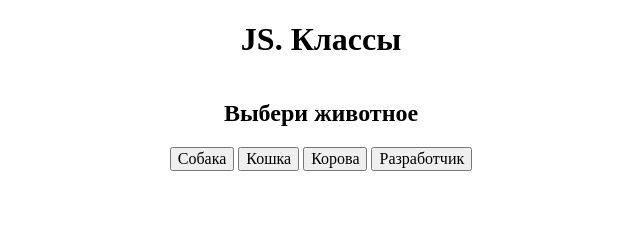
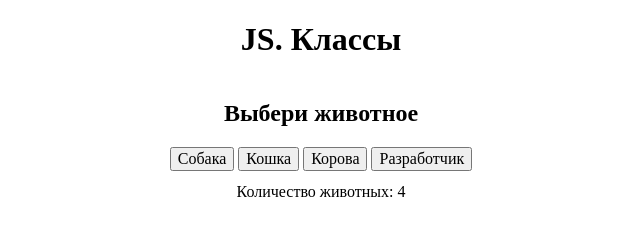
Before and after one commit to front-dev-071/pet-project, a website with bundled scripts: page index.html in a window 1280 px wide. Shown: the whole page, without its empty margins (319-959 px from the left). Built offline with nearby package versions, Linux system fonts and the light colour scheme.

Commit message:
refactor: добавить статический метод подсчёта животных

```diff
--- a/index.html
+++ b/index.html
@@ -21,6 +21,7 @@
 			</div>
 
 			<div class="animals__voice-container text" id="voiceContainer"></div>
+			<div class="animals__count-container text" id="countContainer"></div>
 		</div>
 
 		<script src="/js/index.js" type="module"></script>
--- a/js/animal/Animal.js
+++ b/js/animal/Animal.js
@@ -1,4 +1,4 @@
-class Animal {
+export class Animal {
 	static count = 0;
 
 	constructor(name = "Jonh Doe", voice) {
@@ -7,6 +7,10 @@ class Animal {
 
 		Animal.count++;
 	}
+
+	static countAnimals() {
+		return Animal.count;
+}
 
 	speak() {
 		return `${this.name} говорит «${this.voice}»`;
--- a/js/index.js
+++ b/js/index.js
@@ -1,4 +1,4 @@
-import { Dog, Cat, Cow, Developer } from "./animal/Animal.js";
+import {Animal, Dog, Cat, Cow, Developer } from "./animal/Animal.js";
 
 const dog = new Dog("Шарик");
 const cat = new Cat("Мурка");
@@ -13,10 +13,17 @@ const cowButton = buttons.querySelector("#cowButton");
 const devButton = buttons.querySelector("#devButton");
 
 const voiceContainer = document.getElementById("voiceContainer");
+const countContainer = document.getElementById("countContainer");
 
 function showAnimalVoice(animal) {
 	voiceContainer.textContent = animal.speak();
 }
+
+function updateAnimalCount() {
+	countContainer.textContent = `Количество животных: ${Animal.countAnimals()}`;
+}
+
+updateAnimalCount();
 
 dogButton.addEventListener("click", () => {
 	showAnimalVoice(dog);
--- a/scss/style.scss
+++ b/scss/style.scss
@@ -6,7 +6,7 @@
 }
 
 .text {
-	margin: 0.5rem 0;
+	margin: 0.25rem 0;
 }
 
 .animals {
```
Also changed, not shown: css/style.css, 1 other file.
